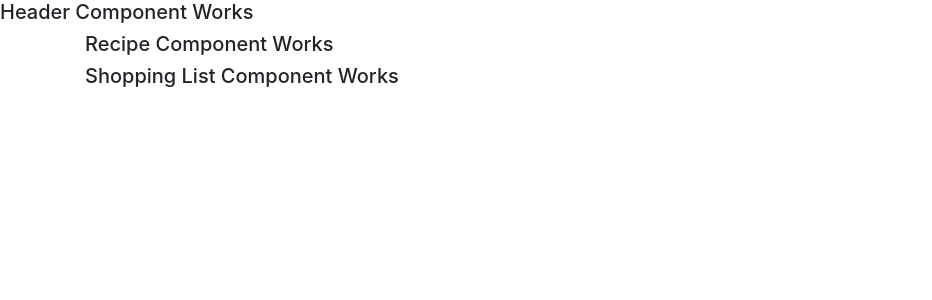
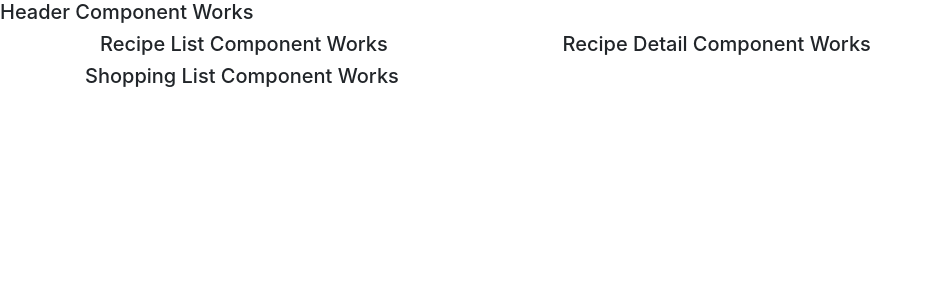
Before and after one commit to mikedilulo/Recipe-Book, an Angular app: page / in a window 1280 px wide. Shown: the top 300 px of the page, without its empty margins (0-932 px from the left). Built offline with nearby package versions, Linux system fonts and the light colour scheme.

Commit message:
Recipe List / Detail in Recipe.Component.html file

```diff
--- a/src/app/recipeComponent/recipe.component.html
+++ b/src/app/recipeComponent/recipe.component.html
@@ -1 +1,10 @@
-<h5>Recipe Component Works</h5>
+<div class="container">
+  <div class="row">
+    <div class="col-md-5">
+      <app-recipe-list-component></app-recipe-list-component>
+    </div>
+    <div class="col-md-7">
+      <app-recipe-detail-component></app-recipe-detail-component>
+    </div>
+  </div>
+</div>
```
